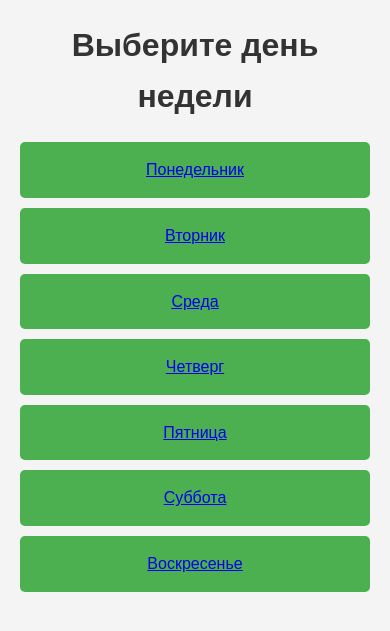
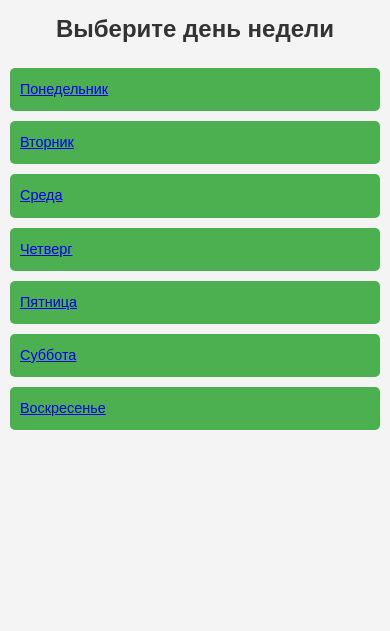
Before and after one commit to pyadrus/Workout-Tracker, a Flask app: page / in a window 390 px wide. Shown: the top 631 px of the page. Run offline with Flask 3, Linux system fonts and the light colour scheme.

Commit message:
Рефакторинг кода.

```diff
--- a/app.py
+++ b/app.py
@@ -1,16 +1,19 @@
 from flask import Flask, render_template, request
 
 app = Flask(__name__)
+
 
 @app.route('/')
 def index():
     """Стартовая страница с выбором дня недели"""
     return render_template('index.html')
 
+
 @app.route('/types_of_exercises/<day>')
 def types_of_exercises(day):
     """Выбор упражнения с учетом выбранного дня"""
     return render_template('types_of_exercises.html', day=day)
+
 
 @app.route('/exercise/<day>/<exercise1>', methods=['GET', 'POST'])
 def exercise(day, exercise1):
@@ -19,6 +22,7 @@ def exercise(day, exercise1):
         sets = int(request.form['sets'])
         return render_template('workout_calculation.html', sets=sets, day=day, exercise1=exercise1)
     return render_template('exercise.html', day=day, exercise1=exercise1)
+
 
 @app.route('/workout_calculation', methods=['POST'])
 def workout_data():
@@ -32,5 +36,6 @@ def workout_data():
 
     return render_template('workout_result.html', total_weight=total_weight)
 
+
 if __name__ == '__main__':
     app.run(debug=True)
--- a/static/css/styles.css
+++ b/static/css/styles.css
@@ -10,14 +10,14 @@ body {
     background-color: #f4f4f4;
     color: #333;
     line-height: 1.6;
-    padding: 20px;
+    padding: 10px;
 }
 
 /* Контейнер для контента */
 .container {
     max-width: 800px;
-    margin: 50px auto;
-    padding: 20px;
+    margin: 20px auto;
+    padding: 15px;
     background-color: #fff;
     border-radius: 8px;
     box-shadow: 0 0 10px rgba(0, 0, 0, 0.1);
@@ -25,16 +25,16 @@ body {
 
 /* Заголовок */
 .title, h1 {
-    font-size: 2rem;
+    font-size: 1.8rem;
     color: #333;
-    margin-bottom: 20px;
+    margin-bottom: 15px;
     text-align: center;
 }
 
 /* Формы */
 form {
-    max-width: 400px;
-    margin: 0 auto 30px;
+    max-width: 100%;
+    margin: 0 auto 20px;
     padding: 15px;
     background-color: white;
     border: 1px solid #ccc;
@@ -52,7 +52,7 @@ label {
 /* Поля ввода */
 input[type="number"] {
     width: 100%;
-    padding: 10px;
+    padding: 12px;
     margin-bottom: 20px;
     border: 1px solid #ccc;
     border-radius: 4px;
@@ -71,7 +71,6 @@ button, .btn {
     font-size: 1rem;
     cursor: pointer;
     transition: background-color 0.3s;
-    text-decoration: none;
 }
 
 button:hover, .btn:hover {
@@ -83,11 +82,10 @@ ul {
     list-style-type: none;
     padding: 0;
     margin: 20px 0;
-    text-align: center;
 }
 
 ul li {
-    padding: 15px;
+    padding: 12px;
     margin: 10px 0;
     background-color: #4CAF50;
     color: white;
@@ -104,7 +102,7 @@ ul li:hover {
 .result {
     font-size: 1.2rem;
     color: #4CAF50;
-    margin-top: 30px;
+    margin-top: 20px;
     text-align: center;
     font-weight: bold;
 }
@@ -119,3 +117,31 @@ input[type="number"]::-webkit-outer-spin-button {
 input[type="number"] {
     -moz-appearance: textfield;
 }
+
+/* Адаптация для мобильных устройств */
+@media (max-width: 600px) {
+    body {
+        padding: 10px;
+    }
+
+    h1 {
+        font-size: 1.5rem;
+    }
+
+    form {
+        padding: 10px;
+        border: none;
+        box-shadow: none;
+    }
+
+    input[type="number"],
+    button {
+        font-size: 1rem;
+        padding: 10px;
+    }
+
+    ul li {
+        padding: 10px;
+        font-size: 0.9rem;
+    }
+}
--- a/templates/exercise.html
+++ b/templates/exercise.html
@@ -8,7 +8,7 @@
 </head>
 <body>
 
-<h1>Ввод тренировки - {{ day }}</h1>
+<h1>Ввод тренировки - {{day}}</h1>
 
 <form id="workoutForm" method="POST">
     <label for="sets">Количество подходов:</label>
--- a/templates/types_of_exercises.html
+++ b/templates/types_of_exercises.html
@@ -8,7 +8,7 @@
 </head>
 <body>
 
-<h1>Выберите упражнение на {{ day }}</h1>
+<h1>Выберите упражнение на {{day}}</h1>
 
 <ul id="exercises">
     <li><a href="{{ url_for('exercise', exercise1='Жим штанги лежа', day=day) }}">Жим штанги лежа</a></li>
```
